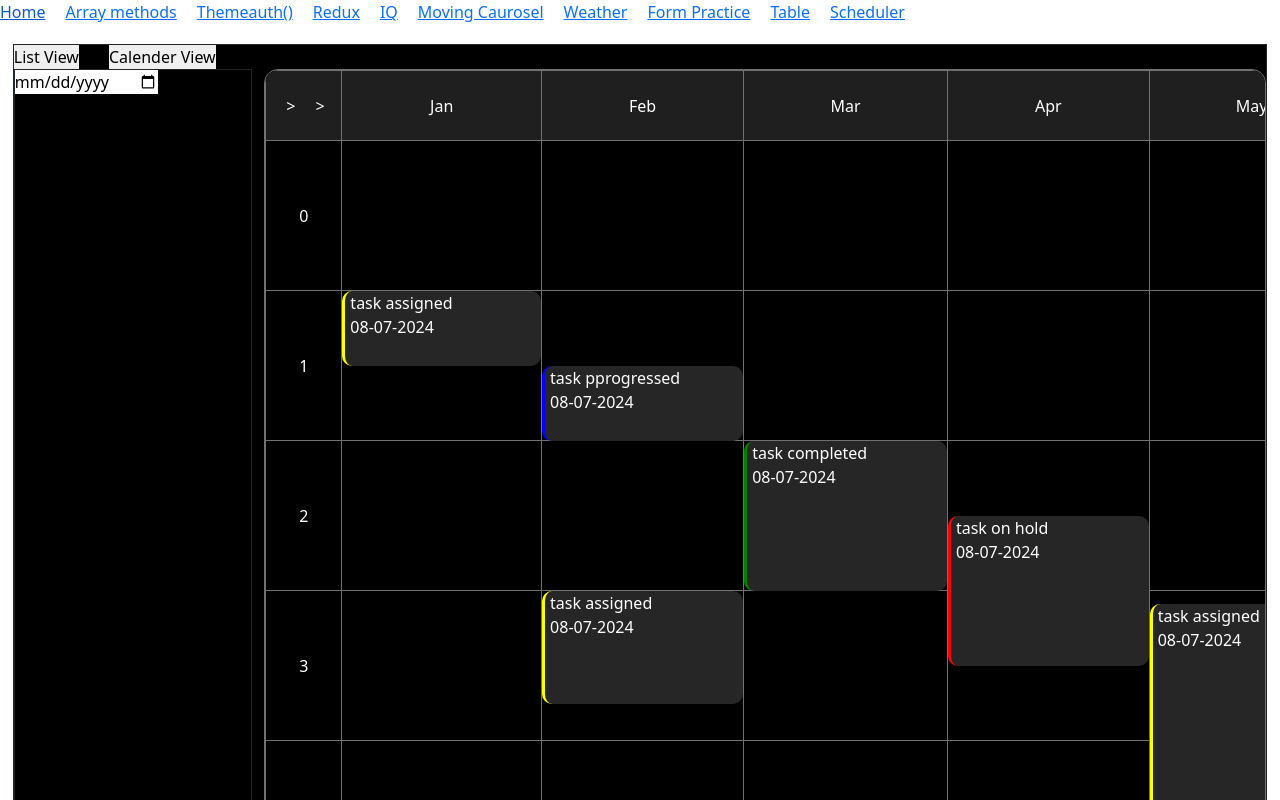
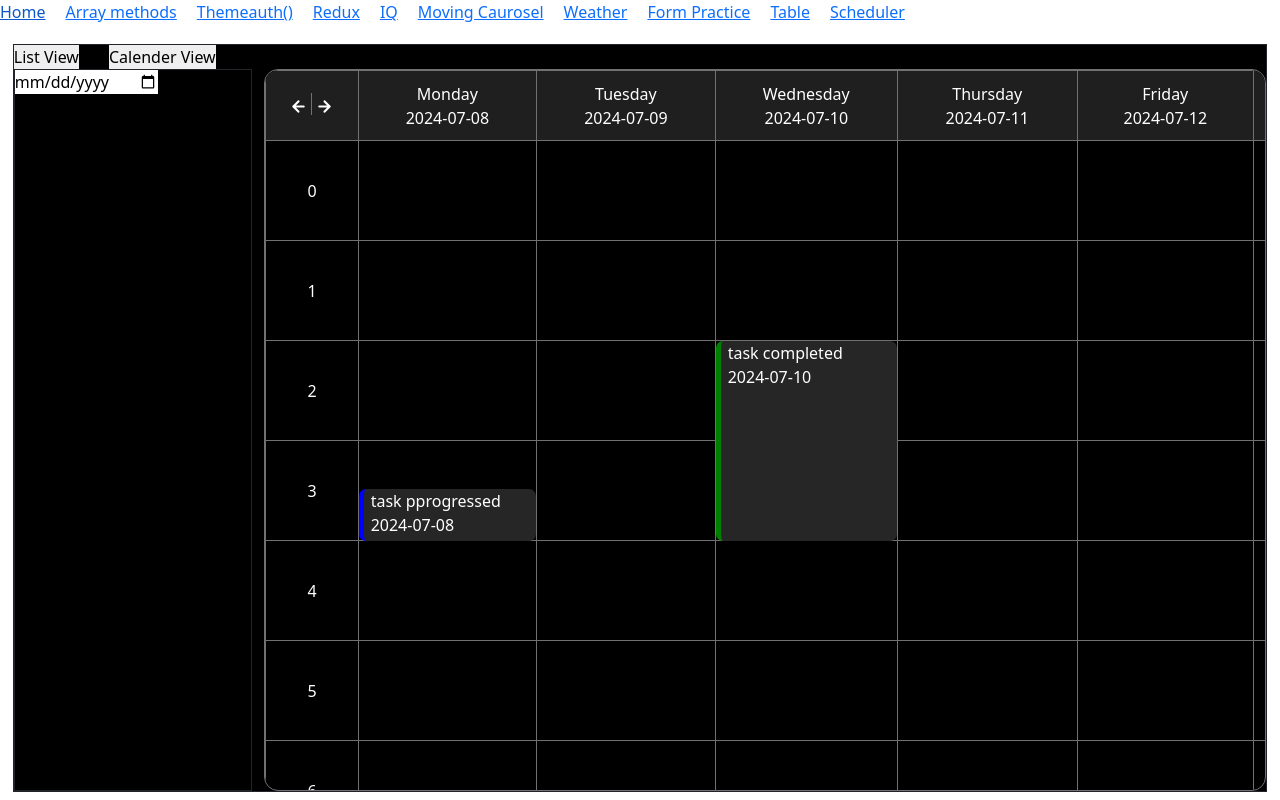
Before and after one commit to himabindhupoojari/practice, a React (Create React App) app: page /scheduler in a window 1280 px wide. Shown: the top 800 px of the page. Built offline with nearby package versions, Linux system fonts and the light colour scheme.

Commit message:
monthly scheduler with next and prev months functionality is done

```diff
--- a/src/components/Scheduler/SchedularCalenderView.tsx
+++ b/src/components/Scheduler/SchedularCalenderView.tsx
@@ -1,16 +1,26 @@
-import React, { useState } from "react";
+import React, { useEffect, useState } from "react";
 import {
-  scheduleMonthArray,
+  currentMonday as initialCurrentMonday,
+  getWeekdays,
   scheduleTaskData,
   scheduleTimeArray,
+  scheduleWeekArr,
 } from "./SchedulerData";
+import prev_arrow from "../../assets/images/previous_arrow.png";
+import next_arrow from "../../assets/images/next_arrow.png";
 
 function SchedularCalenderView() {
-  const [className, setClassName] = useState("");
 
-  const openPopup = (month: string, time: string) => {
+  const [currentMonday, setCurrentMonday] = useState(initialCurrentMonday);
+  const [weekDates, setWeekDates] = useState(getWeekdays(initialCurrentMonday));
+
+  useEffect(() => {
+    setWeekDates(getWeekdays(currentMonday));
+  }, [currentMonday]);
+
+  const openPopup = (date: string, time: string) => {
     const task = scheduleTaskData.find(
-          (item) => item.month === month && item.from_time.split(":")[0] === time
+      (item) => item.week === date && item.from_time.split(":")[0] === time
     );
     return !task && alert("No task");
   };
@@ -23,9 +33,18 @@ function SchedularCalenderView() {
     alert(item.text);
   };
 
+  const previous = () => {
+    const newMonday = new Date(currentMonday);
+    newMonday.setDate(currentMonday.getDate() - 7);
+    setCurrentMonday(newMonday);
+  };
 
-  const previous = () => {};
-  const next = () => {};
+  const next = () => {
+    const newMonday = new Date(currentMonday);
+    newMonday.setDate(currentMonday.getDate() + 7);
+    setCurrentMonday(newMonday);
+  };
+
 
   return (
     <div className="calender_view">
@@ -41,17 +60,19 @@ function SchedularCalenderView() {
             <thead>
               <tr className="schedular_months_row">
                 <th className="schedule_months">
-                  <span onClick={previous} style={{ marginLeft: 20 }}>
-                    &gt;
+                  <span onClick={previous} style={{ marginLeft: 20, borderRight:"1px solid #717171", height:'100%', cursor:'pointer' }}>
+                    <img src={prev_arrow} />
                   </span>
-                  <span onClick={next} style={{ marginLeft: 20 }}>
-                    &gt;
+                  <span onClick={next} style={{ marginLeft: 0, cursor:'pointer' }}>
+                  <img src={next_arrow} />
                   </span>
                 </th>
-                {scheduleMonthArray.map((mnth) => {
+                {weekDates.map((week) => {
                   return (
-                    <th className="schedule_months" key={mnth.id}>
-                      {mnth.value}
+                    <th className="schedule_months" key={week.dayName}>
+                      {week.dayName}
+                      <br />
+                      {week.date}
                     </th>
                   );
                 })}
@@ -62,23 +83,24 @@ function SchedularCalenderView() {
                 return (
                   <tr key={timeval.time}>
                     <td>{timeval.time}</td>
-                    {scheduleMonthArray.map((mnth) => {
+                    {weekDates.map((week) => {
                       return (
                         <td
-                          key={mnth.value}
-                          onClick={() => openPopup(mnth.value, timeval.time)}
+                          key={week.dayName}
+                          onClick={() => openPopup(week.dayName, timeval.time)}
+                          // style={{position:'fixed'}}
                         >
                           {scheduleTaskData.map((item) => {
-                            let month = mnth.value;
+                            let date = week.date;
                             let time = timeval.time;
                             let apiFromTimeStart = item.from_time.split(":")[0]; // 9
                             let apiFromTimeEnd = item.from_time.split(":")[1]; //00
                             let apiToTimeStart = item.to_time.split(":")[0]; //9
                             let apiToTimeEnd = item.to_time.split(":")[1]; //30
 
-                            let top = Number(apiFromTimeEnd) * 2.5;
+                            let top = Number(apiFromTimeEnd) * 1.6;
                             let height = 0;
-                            let totalColumnHeight = 150;
+                            let totalColumnHeight = 100;
 
                             //  9 to 9 => same start time value and end time value
                             if (
@@ -86,8 +108,8 @@ function SchedularCalenderView() {
                               Number(apiToTimeStart)
                             ) {
                               // 9:00 - 9:30
-                              height = Number(apiToTimeEnd) * 2.5;
-                              console.log(height);
+                              height = Number(apiToTimeEnd) * 1.6;
+                              // console.log(height);
                             }
 
                             // 9 t0 10 => different start time value and end time value
@@ -96,9 +118,17 @@ function SchedularCalenderView() {
                               Number(apiToTimeStart)
                             ) {
                               // 9:05 - 10:40
-                              if (Number(apiFromTimeEnd) !== Number(apiToTimeEnd)) {
-                                height = Math.round(((Number(apiToTimeStart) - Number(apiFromTimeStart)) * totalColumnHeight) - (Number(apiFromTimeEnd) * 2.5) + (Number(apiToTimeEnd)*2.5));
-                                console.log(height, '1');
+                              if (
+                                Number(apiFromTimeEnd) !== Number(apiToTimeEnd)
+                              ) {
+                                height = Math.round(
+                                  (Number(apiToTimeStart) -
+                                    Number(apiFromTimeStart)) *
+                                    totalColumnHeight -
+                                    Number(apiFromTimeEnd) * 1.6 +
+                                    Number(apiToTimeEnd) * 1.6
+                                );
+                                // console.log(height, '1');
                               }
                               if (
                                 Number(apiFromTimeEnd) === Number(apiToTimeEnd)
@@ -108,27 +138,33 @@ function SchedularCalenderView() {
                                     Number(apiFromTimeStart)) *
                                     totalColumnHeight
                                 );
-                                console.log(height, '2');
+                                // console.log(height, '2');
                               }
                             }
 
-                            if (month === item.month && time === apiFromTimeStart) {
+                            if (
+                              date === item.date &&
+                              time === apiFromTimeStart
+                            ) {
                               return (
                                 <p
                                   key={item.id} // Ensure unique key for each item
                                   style={{
-                                    borderLeft: `3px solid ${item.color}`,
+                                    borderLeft: `5px solid ${item.color}`,
                                     position: "absolute",
                                     top: `${top}px`,
                                     right: 0,
                                     left: 0,
                                     height: `${height}px`,
-                                    paddingLeft: 5,
-                                    borderRadius: 10,
+                                    paddingLeft: 7,
+                                    paddingTop:0,
+                                    borderRadius: 7,
                                     backgroundColor: "#262626",
                                     cursor: "pointer",
                                   }}
-                                  onClick={(event)=>{editPopUp(item, event)}}
+                                  onClick={(event) => {
+                                    editPopUp(item, event);
+                                  }}
                                 >
                                   <span>{item.text}</span>
                                   <span>{item.date}</span>
--- a/src/components/Scheduler/Scheduler.scss
+++ b/src/components/Scheduler/Scheduler.scss
@@ -17,42 +17,48 @@
       overflow: hidden;
       .schedule_table_continer {
         border-radius: 14px;
+        height: 90vh;
         overflow: auto;
         table {
-          width: 2500px;
-          // border-radius: 14px;
+          width: 1168px;
         }
         tr > th {
           border: 1px solid #717171;
-          width: 450px;
+          width: 198px;
           text-align: center;
           padding: 0;
           margin: 0;
           height: 70px;
           color: #fff;
           font-weight: 500;
-        background-color: #1F1F1F;
+          background-color: #1f1f1f;
+          position: sticky;
+          top: 0;
+          z-index: 5;
         }
+        tbody {
           tr > td {
             border: 1px solid #717171;
-          width: 450px;
-          height: 150px;
+            width: 198px;
+            height: 100px;
             padding: 0;
             margin: 0;
             position: relative;
             color: #fff;
-          p{
-            z-index: 5;
-            span{
+            cursor: pointer;
+            p {
+              z-index: 3;
+              span {
                 display: block;
               }
             }
           }
-        tr th:first-child{
+        }
+        tr th:first-child {
           width: 100px;
           text-align: left;
         }
-         tr td:first-child{
+        tr td:first-child {
           width: 100px;
           text-align: center;
         }
--- a/src/components/Scheduler/SchedulerData.ts
+++ b/src/components/Scheduler/SchedulerData.ts
@@ -69,20 +69,15 @@ export const ScheduleListColumns: Coltype[] = [
   },
 ];
 
-export const scheduleMonthArray = [
-  { id: 0, value: "Jan", month: "January" },
-  { id: 1, value: "Feb", month: "February" },
-  { id: 2, value: "Mar", month: "March" },
-  { id: 3, value: "Apr", month: "April" },
-  { id: 4, value: "May", month: "May" },
-  { id: 5, value: "Jun", month: "June" },
-  { id: 6, value: "Jul", month: "July" },
-  { id: 7, value: "Aug", month: "August" },
-  { id: 8, value: "Sep", month: "September" },
-  { id: 9, value: "Oct", month: "October" },
-  { id: 10, value: "Nov", month: "November" },
-  { id: 11, value: "Dec", month: "December" },
-];
+export const scheduleWeekArr = [
+  { id: 0, value: "Mon", week: "Monday" },
+  { id: 0, value: "Tue", week: "Tuesday" },
+  { id: 0, value: "Wed", week: "Wednesday" },
+  { id: 0, value: "Thu", week: "Thursday" },
+  { id: 0, value: "Fri", week: "Friday" },
+  { id: 0, value: "Sat", week: "Saturday" },
+  // { id: 0, value: "Sun", month: "Sunday" },
+]
 
 export const scheduleTimeArrayMinutes = Array.from({ length: 60 }, (v, i) => ({
   min: `${i}`,
@@ -97,56 +92,85 @@ export const scheduleTimeArray = Array.from({ length: 24 }, (v, i) => ({
 export const scheduleTaskData = [
   {
     id: 0,
-    month: "Jan",
-    from_time: "1:00",
+    week: "Mon",
+    from_time: "1:03",
     to_time:"1:30",
     text: "task assigned",
     color:"yellow",
-    date:"08-07-2024",
+    date:"2024-07-07",
   },
   {
     id: 1,
-    month: "Feb",
-    from_time: "1:30",
-    to_time:"2:00",
+    week: "Tue",
+    from_time: "3:30",
+    to_time:"4:00",
     text: "task pprogressed",
     color:"blue",
-    date:"08-07-2024",
+    date:"2024-07-08",
   },
   {
     id: 2,
-    month: "Mar",
+    week: "Wed",
     from_time: "2:00",
-    to_time:"3:00",
+    to_time:"4:00",
     text: "task completed",
     color:"green",
-    date:"08-07-2024",
+    date:"2024-07-10",
   },
   {
     id: 3,
-    month: "Apr",
+    week: "Thu",
     from_time: "2:30",
     to_time:"3:30",
-    text: "task on hold",
+    text: "on hold",
     color:"red",
-    date:"08-07-2024",
+    date:"2024-07-14",
   },
   {
     id: 4,
-    month: "May",
+    week: "Fri",
     from_time: "3:05",
     to_time:"4:30",
     text: "task assigned",
     color:"yellow",
-    date:"08-07-2024",
+    date:"2024-07-19",
   },
   {
-    id: 4,
-    month: "Feb",
+    id: 5,
+    week: "Sat",
     from_time: "3:00",
     to_time:"3:45",
     text: "task assigned",
     color:"yellow",
-    date:"08-07-2024",
+    date:"2024-06-30",
   },
 ];
+
+
+export let currentMonday = getCurrentMonday();
+
+function getCurrentMonday() {
+  const today = new Date();
+  const day = today.getDay();
+  const mondayOffset = (day + 6) % 7;
+  const monday = new Date(today);
+  monday.setDate(today.getDate() - mondayOffset);
+  monday.setHours(0, 0, 0, 0);
+  return monday;
+}
+
+export const getWeekdays =(monday: any)=> {
+  const daysOfWeek = ['Sunday', 'Monday', 'Tuesday', 'Wednesday', 'Thursday', 'Friday', 'Saturday'];
+  const weekDates = [];
+
+  for (let i = 0; i < 6; i++) {
+    const current = new Date(monday);
+    current.setDate(monday.getDate() + i);
+    weekDates.push({
+      dayName: daysOfWeek[current.getDay()],
+      date: current.toISOString().split('T')[0] // Format: YYYY-MM-DD
+    });
+  }
+
+  return weekDates;
+}
```
Also changed, not shown: src/assets/images/next_arrow.png (added), src/assets/images/previous_arrow.png (added). Lines whose indentation alone changed are shown as unchanged.
